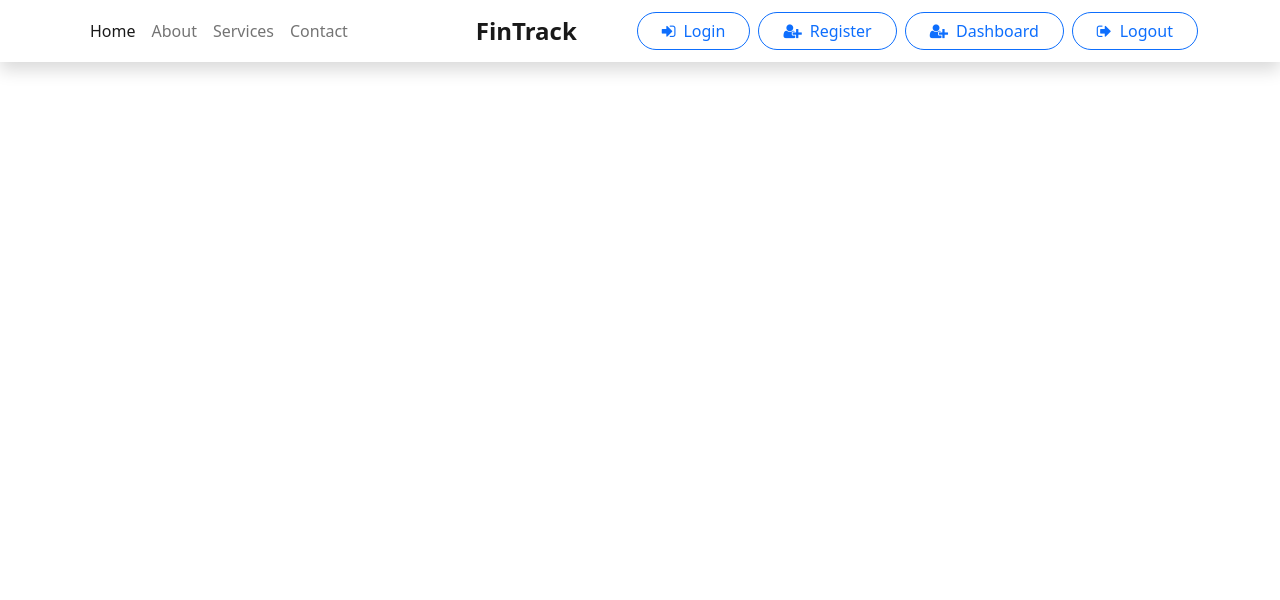
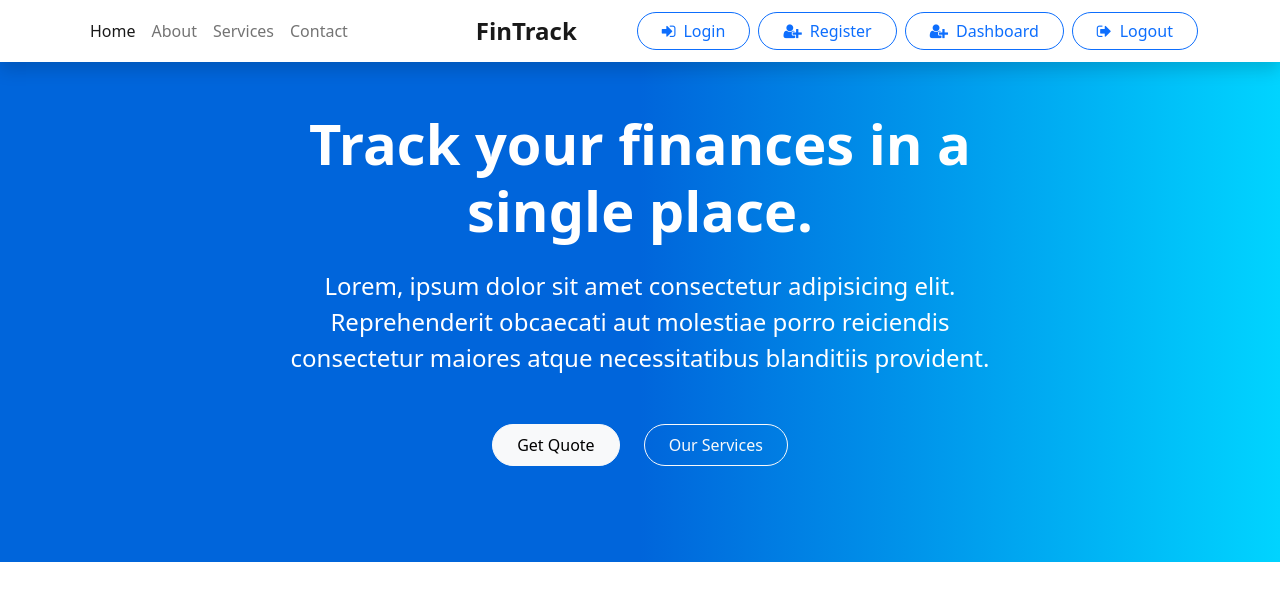
Before and after one commit to mrinnnmoy/FinTrack, a React (Create React App) app in the folder client/: page / in a window 1280 px wide. Shown: the top 600 px of the page. Built offline with nearby package versions, Linux system fonts and the light colour scheme; the HTML template or start-up script is replaced by a standard one.

Commit message:
build client-home-component

```diff
--- a/client/src/App.css
+++ b/client/src/App.css
@@ -0,0 +1,6 @@
+/* Home */
+#home {
+    background: rgb(0, 101, 219);
+    background: linear-gradient(90deg, rgb(0, 101, 219) 50%, rgba(0, 212, 255, 1) 100%);
+    min-height: 500px;
+}
--- a/client/src/App.js
+++ b/client/src/App.js
@@ -1,4 +1,5 @@
 import './App.css';
+import Home from './components/Home';
 import Navbar from './components/Navbar';
 
 function App() {
@@ -6,6 +7,7 @@
   return (
     <>
      <Navbar />
+     <Home />
     </>
   );
 }
--- /dev/null
+++ b/client/src/components/Home.jsx
@@ -0,0 +1,27 @@
+import React from 'react';
+import { NavLink } from 'react-router-dom';
+
+const Home = () => {
+    return (
+        <div>
+            <section id="home">
+                <div className="container">
+                    <div className="row justify-content-center">
+                        <div className="col-md-8 mt-5">
+                            <h1 className="display-4 fw-bolder mb-4 text-center text-white">
+                                Track your finances in a single place.
+                            </h1>
+                            <p className="lead text-center fs-4 mb-5 text-white">Lorem, ipsum dolor sit amet consectetur adipisicing elit. Reprehenderit obcaecati aut molestiae porro reiciendis consectetur maiores atque necessitatibus blanditiis provident.</p>
+                            <div className="buttons d-flex justify-content-center">
+                                <NavLink to="/contact" className="btn btn-light me-4 rounded-pill px-4 py-2">Get Quote</NavLink>
+                                <NavLink to="/service" className="btn btn-outline-light rounded-pill px-4 py-2">Our Services</NavLink>
+                            </div>
+                        </div>
+                    </div>
+                </div>
+            </section>
+        </div>
+    )
+};
+
+export default Home;
```
